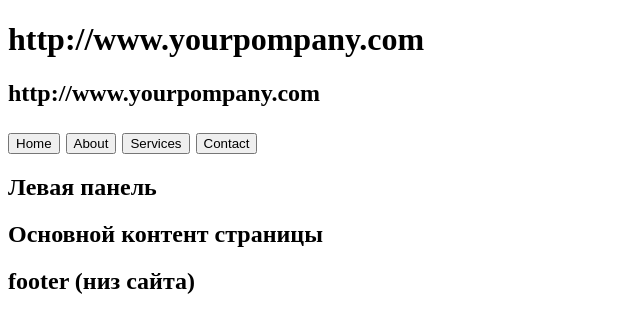
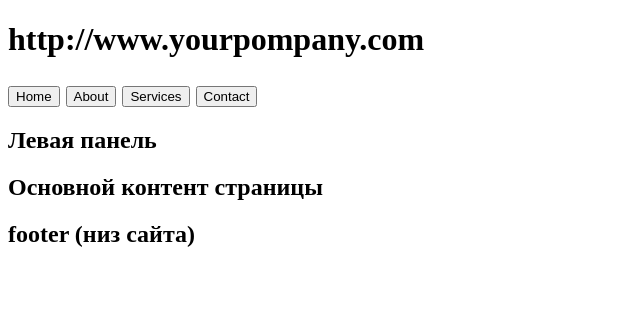
Before and after one commit to Methodman17/css-page2, a plain HTML site: page index.html in a window 1280 px wide. Shown: the whole page, without its empty margins (0-640 px from the left). Drawn offline with Linux system fonts and the light colour scheme.

Commit message:
html change1

```diff
--- a/index.html
+++ b/index.html
@@ -12,9 +12,7 @@
     </header>
     <main>
         <div id="container">
-            <div id="header">
-            <h2>http://www.yourpompany.com</h2>
-            </div>
+
 
             <div id="navigation">
                 <h2>
```
Lines whose indentation alone changed are shown as unchanged.
